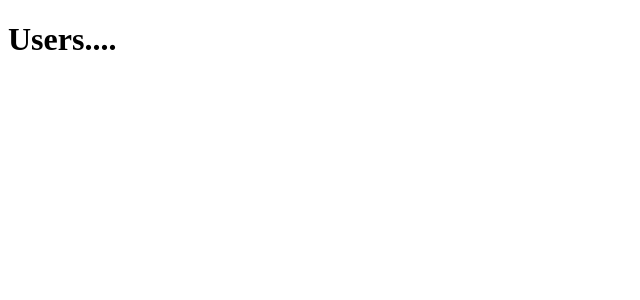
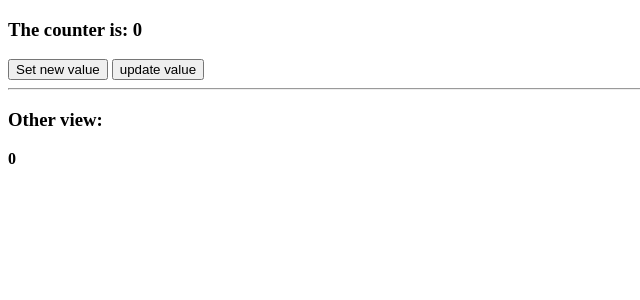
Before and after one commit to ferlobo1985/UDMY-SVELTE-Store, a Svelte app: page / in a window 1280 px wide. Shown: the top 300 px of the page, without its empty margins (0-640 px from the left). Built offline with nearby package versions, Linux system fonts and the light colour scheme.

Commit message:
02-Writable store
02-Writable store

```diff
--- a/src/App.svelte
+++ b/src/App.svelte
@@ -1,5 +1,7 @@
 <script>
   import Users from "./Users.svelte";
+  import Other from './Other.svelte'
 </script>
 
 <Users/>
+<Other/>
--- a/src/Other.svelte
+++ b/src/Other.svelte
@@ -0,0 +1,7 @@
+<script>
+    import counter from './stores/count.store';
+</script>
+
+<hr/>
+<h3>Other view:</h3>
+<strong>{$counter}</strong>
--- a/src/Users.svelte
+++ b/src/Users.svelte
@@ -1 +1,26 @@
-<h1>Users....</h1>
+<script>
+    import { onDestroy } from 'svelte';
+    import counter from './stores/count.store';
+
+    const counterUnsub = counter.subscribe( count =>{
+        console.log(count)
+    })
+
+    onDestroy(()=>{
+        counterUnsub();
+    })
+
+    function setNewValue(){
+        counter.set(200)
+    }
+
+    function updateValue(){
+        counter.update(prev=>{
+            return prev + 1
+        })
+    }
+</script>
+
+<h3>The counter is: {$counter}</h3>
+<button on:click={setNewValue}>Set new value</button>
+<button on:click={updateValue}>update value</button>
--- /dev/null
+++ b/src/stores/count.store.js
@@ -0,0 +1,5 @@
+import { writable } from "svelte/store";
+
+const count = writable(0);
+
+export default count;
```
